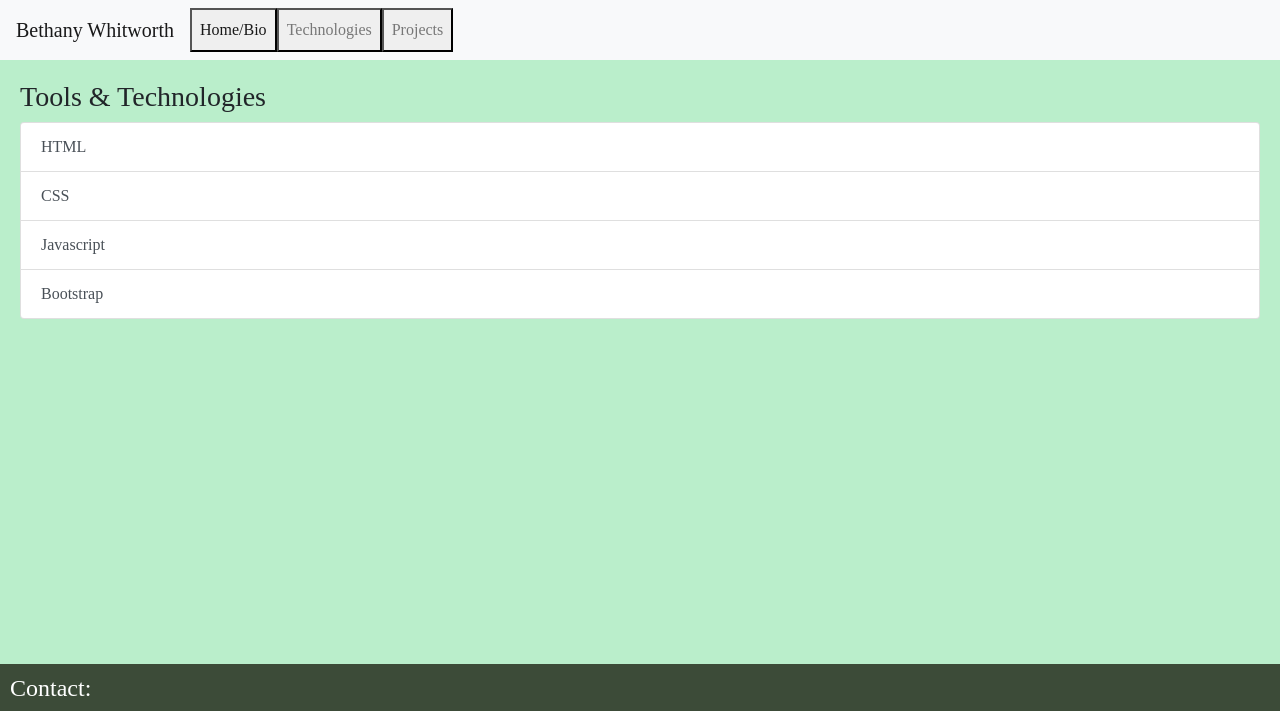
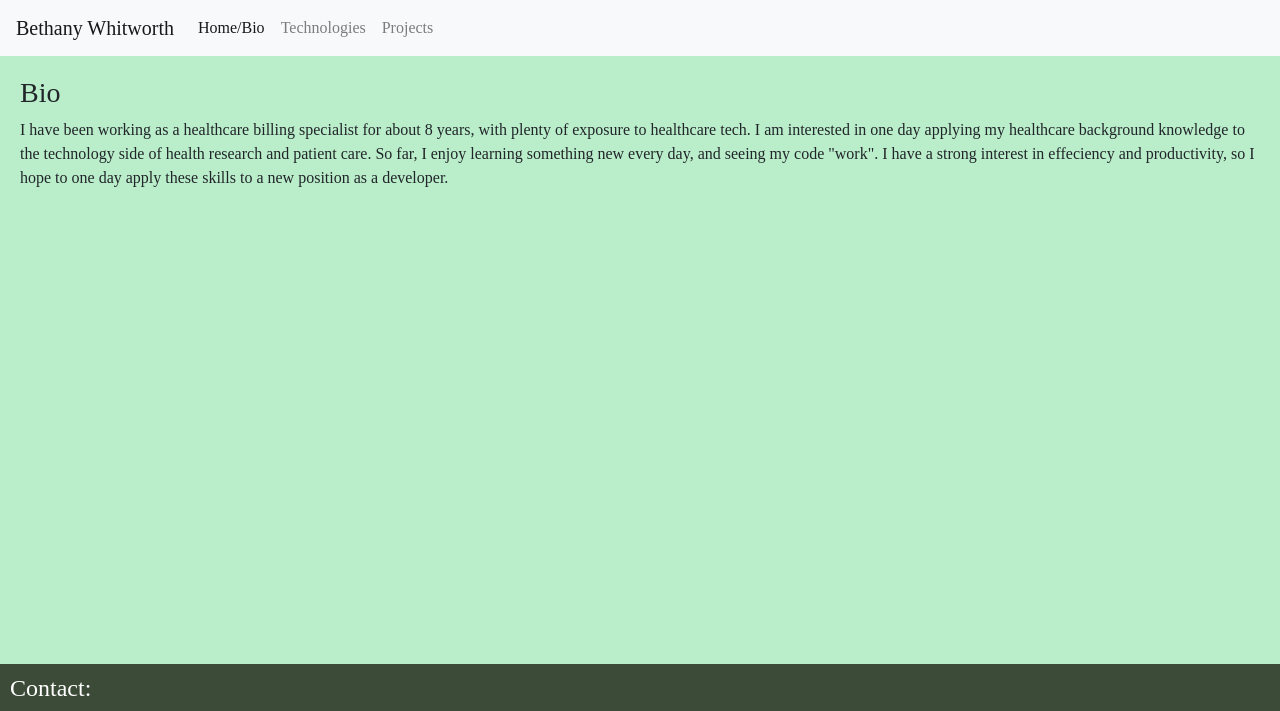
Before and after one commit to bwhitworth/personal-bio-site, a website built with webpack: page src/index.html in a window 1280 px wide. Shown: the top 711 px of the page. Built offline with nearby package versions, Linux system fonts and the light colour scheme; a web font is replaced by a local one.

Commit message:
nav update complet

```diff
--- a/src/index.html
+++ b/src/index.html
@@ -17,15 +17,15 @@
     </button>
     <div class="collapse navbar-collapse" id="navbarNavAltMarkup">
       <div class="navbar-nav">
-        <button class="nav-item nav-link active" id="home-bio-btn">Home/Bio <span class="sr-only">(current)</span></button>
-        <button class="nav-item nav-link" id="tech-btn">Technologies</button>
-        <button class="nav-item nav-link" id="projects-btn">Projects</button>
+        <a class="nav-item nav-link active" id="home-bio-btn">Home/Bio <span class="sr-only">(current)</span></a>
+        <a class="nav-item nav-link" id="tech-btn">Technologies</a>
+        <a class="nav-item nav-link" id="projects-btn">Projects</a>
       </div>
     </div>
   </nav>
 
   <!-- Primary View -->
-  <div class="div-section" id="bioSection">
+  <div class="div-section" id="bio-section">
     <h3>Bio</h3>
     <p>I have been working as a healthcare billing specialist for about 8 years,
       with plenty of exposure to healthcare tech.  I am interested in one day applying
@@ -34,16 +34,15 @@
       code "work".  I have a strong interest in effeciency and productivity, so I hope
       to one day apply these skills to a new position as a developer.</p>
   </div>
-  <div class="div-section hide" id="techSection">
+  <div class="div-section hide" id="tech-section">
     <h3>Tools & Technologies</h3>
     <div class="list-group">
       <a href="#" class="list-group-item list-group-item-action">HTML</a>
-      <a href="#" class="list-group-item list-group-item-action">CSS</a>
+      <a href="#" class="list-group-item list-group-item-action">CSS/SCSS</a>
       <a href="#" class="list-group-item list-group-item-action">Javascript</a>
-      <a href="#" class="list-group-item list-group-item-action">Bootstrap</a>
     </div>
   </div>
-  <div class="div-section hide" id="projectSection">
+  <div class="div-section hide" id="projects-section">
     <h3>Projects</h3>
     <div id="projects-container"></div>
   </div>
--- a/src/javascripts/components/navbar.js
+++ b/src/javascripts/components/navbar.js
@@ -1,24 +1,15 @@
-const showSelectedDiv = (navButton) => {
-  if (navButton === 'home-bio') {
-    $('#bioSection').removeClass('hide');
-    $('#techSection').addClass('hide');
-    $('#projectSection').addClass('hide');
-  } else if (navButton === 'tech') {
-    console.error('clicked tech');
-    $('#bioSection').addClass('hide');
-    $('#techSection').removeClass('hide');
-    $('#projectSection').addClass('hide');
-  } else if (navButton === 'projects') {
-    $('#bioSection').addClass('hide');
-    $('#techSection').addClass('hide');
-    $('#projectSection').removeClass('hide');
-  }
+const showSelectedDiv = (divId, btnId) => {
+  $('a').removeClass('active');
+  $(`a#${btnId}`).addClass('active');
+  $('.div-section').addClass('hide');
+  $(`#${divId}`).removeClass('hide');
 };
 
+
 const navButtonEvents = () => {
-  $('#home-bio-btn').click(showSelectedDiv('home-bio'));
-  $('#projects-btn').click(showSelectedDiv('projects'));
-  $('#tech-btn').click(showSelectedDiv('tech'));
+  $('#home-bio-btn').on('click', () => showSelectedDiv('bio-section', 'home-bio-btn'));
+  $('#tech-btn').on('click', () => showSelectedDiv('tech-section', 'tech-btn'));
+  $('#projects-btn').on('click', () => showSelectedDiv('projects-section', 'projects-btn'));
 };
 
 export default { showSelectedDiv, navButtonEvents };
```
